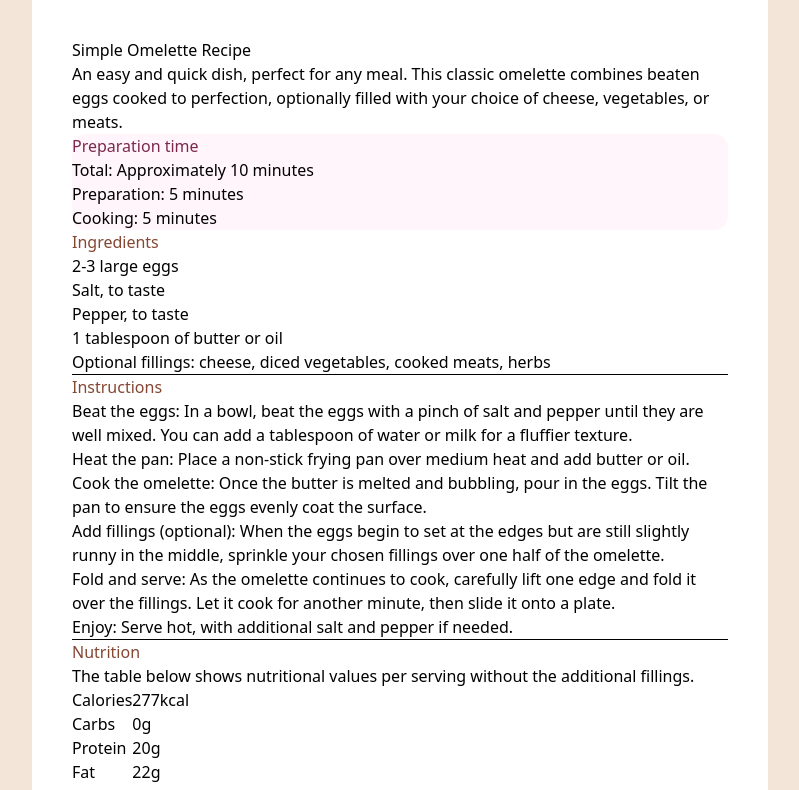
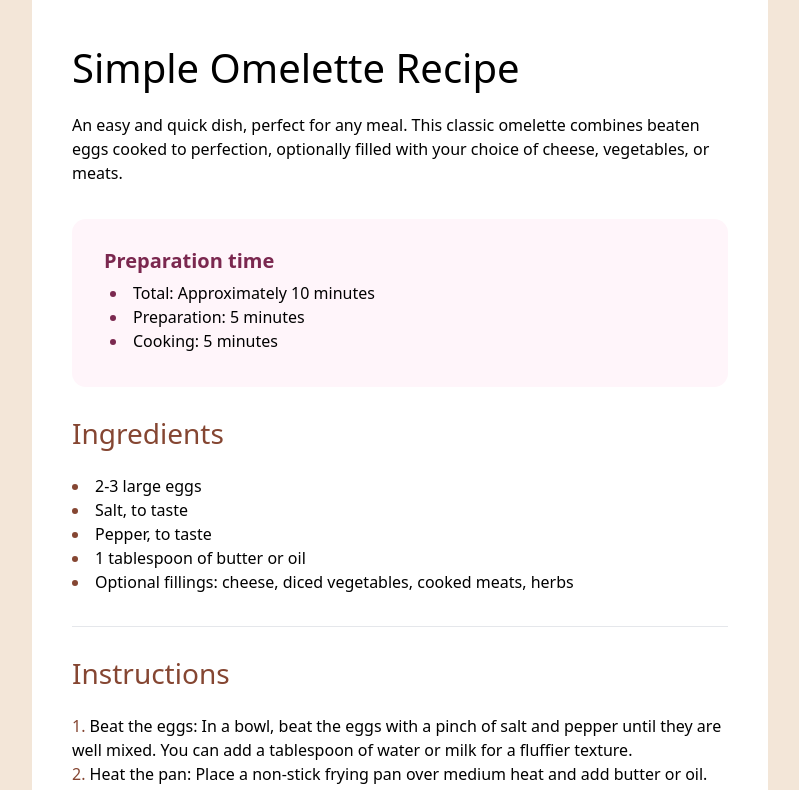
Before and after one commit to leonardo-bravop/frontend-mentor-recipe-page, a Next.js app: page /recipes/omelette in a window 1280 px wide. Shown: the part 464-1254 px from the top of the page, without its empty margins (240-1039 px from the left). Built offline with nearby package versions, Linux system fonts and the light colour scheme.

Commit message:
Update general colors, margins and paddings

```diff
--- a/src/app/globals.css
+++ b/src/app/globals.css
@@ -19,11 +19,47 @@
       @apply bg-stone-100;
   }
 
+  h1 {
+    @apply text-[40px];
+  }
+
   h2 {
-    @apply text-brown-800;
+    @apply text-brown-800 text-[28px];
   }
 
   h3 {
-    @apply text-rose-800;
+    @apply text-rose-800 text-xl font-semibold;
+  }
+
+  p {
+    @apply text-[16px] leading-[150%];
+  }
+
+  ul {
+    @apply list-disc list-inside;
+  }
+
+  ol {
+    @apply list-decimal list-inside;
+  }
+
+  hr {
+    @apply text-gray-200;
+  }
+
+  table {
+    @apply w-full;
+  }
+
+  tr {
+    @apply border-b-gray-200 border-b-1;
+  }
+
+  td {
+    @apply px-8 py-2.5;
   }
 }
+
+.nutrition-value {
+  @apply text-brown-800;
+}
--- a/src/app/recipes/omelette/page.tsx
+++ b/src/app/recipes/omelette/page.tsx
@@ -14,24 +14,24 @@ export default function Omelette() {
               height={300}
             />
 
-            <h1>Simple Omelette Recipe</h1>
+            <h1 className="mb-[15px]">Simple Omelette Recipe</h1>
 
-            <p>
+            <p className="mb-[34px]">
               An easy and quick dish, perfect for any meal. This classic omelette combines beaten eggs cooked
               to perfection, optionally filled with your choice of cheese, vegetables, or meats.
             </p>
 
-            <section className="bg-rose-50 rounded-[14px]">
+            <section className="bg-rose-50 rounded-[14px] px-8 py-7 mb-[25px]">
               <h3>Preparation time</h3>
-              <ul>
+              <ul className="p-1.5 marker:text-rose-800">
                 <li>Total: Approximately 10 minutes</li>
                 <li>Preparation: 5 minutes</li>
                 <li>Cooking: 5 minutes</li>
               </ul>
             </section>
 
-            <h2>Ingredients</h2>
-            <ul>
+            <h2 className="mb-5">Ingredients</h2>
+            <ul className="marker:text-brown-800">
               <li>2-3 large eggs</li>
               <li>Salt, to taste</li>
               <li>Pepper, to taste</li>
@@ -39,10 +39,10 @@ export default function Omelette() {
               <li>Optional fillings: cheese, diced vegetables, cooked meats, herbs</li>
             </ul>
 
-            <hr />
+            <hr className="mt-8 mb-[25px]"/>
 
-            <h2>Instructions</h2>
-            <ol>
+            <h2 className="mb-5">Instructions</h2>
+            <ol className="marker:text-brown-800">
               <li>
                 Beat the eggs: In a bowl, beat the eggs with a pinch of salt and pepper until they are well mixed.
                 You can add a tablespoon of water or milk for a fluffier texture.
@@ -67,10 +67,10 @@ export default function Omelette() {
               </li>
             </ol>
 
-            <hr />
+            <hr className="mt-8 mb-[25px]"/>
 
-            <h2>Nutrition</h2>
-            <p>
+            <h2 className="mb-5">Nutrition</h2>
+            <p className="mb-[15px]">
               The table below shows nutritional values per serving without the additional fillings.
             </p>
 
@@ -78,22 +78,22 @@ export default function Omelette() {
               <tbody>
                 <tr>
                   <td>Calories</td>
-                  <td>277kcal</td>
+                  <td className="nutrition-value">277kcal</td>
                 </tr>
 
                 <tr>
                   <td>Carbs</td>
-                  <td>0g</td>
+                  <td className="nutrition-value">0g</td>
                 </tr>
 
                 <tr>
                   <td>Protein</td>
-                  <td>20g</td>
+                  <td className="nutrition-value">20g</td>
                 </tr>
 
                 <tr>
                   <td>Fat</td>
-                  <td>22g</td>
+                  <td className="nutrition-value">22g</td>
                 </tr>
               </tbody>
             </table>
```
